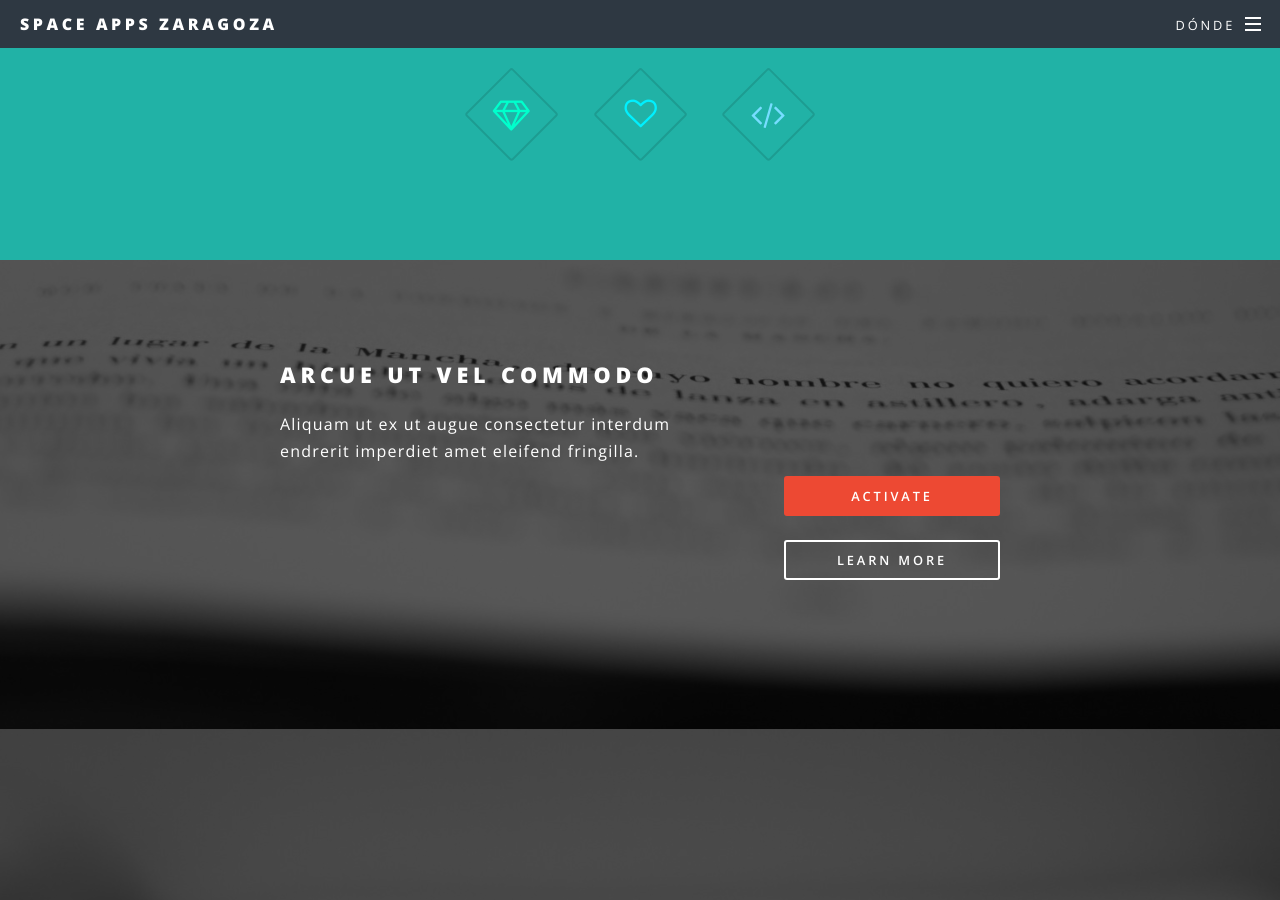
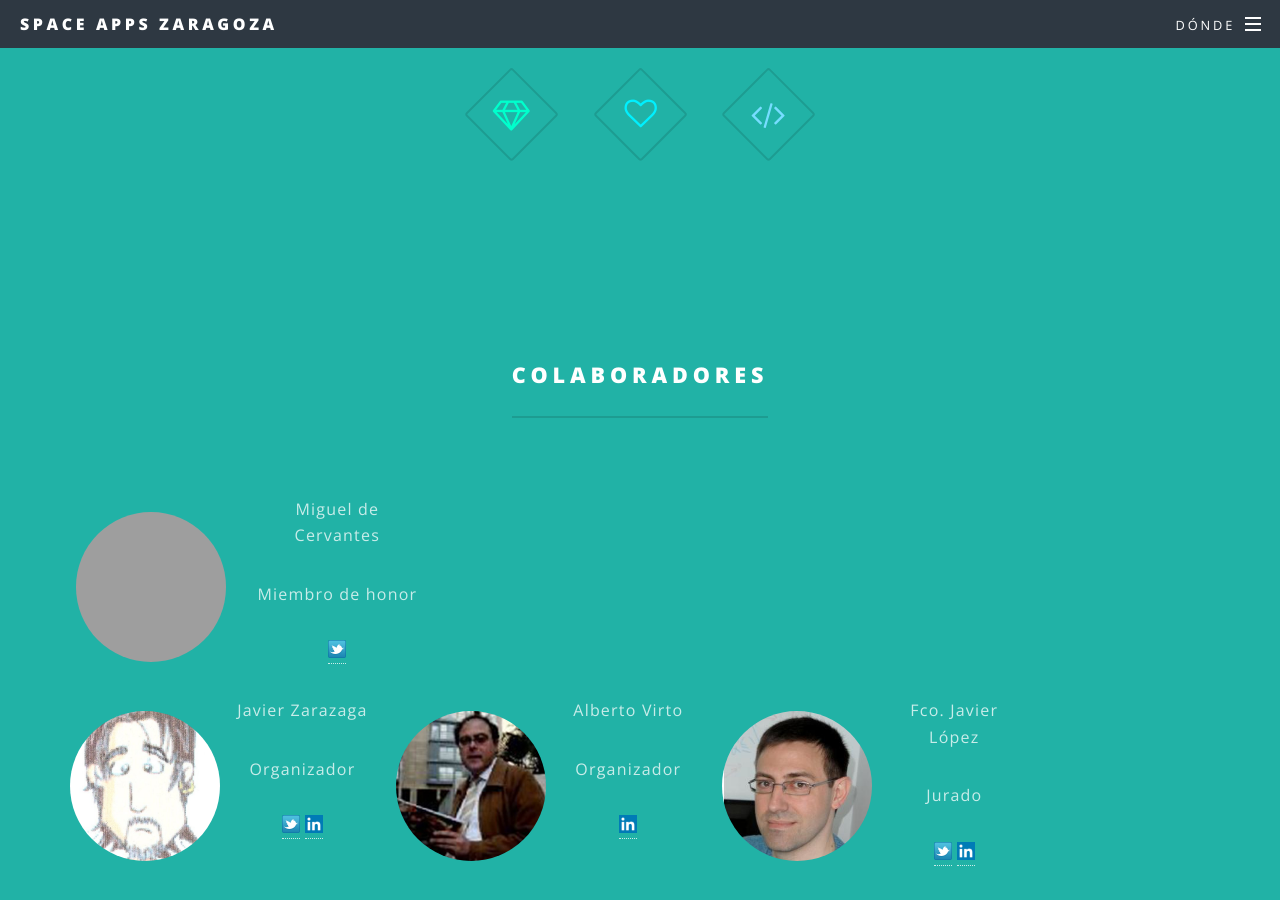
Before and after one commit to spaceappszgz/spaceappszgz.github.io, a Jekyll site: the page built from index.html, in a window 1280 px wide and 900 px high, scrolled down 1071 px. Built offline with Jekyll 4.4.1, drawn with Linux system fonts in a browser that asks for light colours; grey boxes are pictures that could not be loaded.

Commit message:
adding some more staff

```diff
--- a/css/main.scss
+++ b/css/main.scss
@@ -208,6 +208,21 @@ $baseurl: '{{ site.baseurl }}/images';
 	.align-right {
 		text-align: right;
 	}
+
+	.circular {
+  display: block;
+  width: 150px;
+  height: 150px;
+  margin-left:auto;
+  margin-right:auto;
+  margin-top: 10%;
+  background-size: cover;
+  background-repeat: no-repeat;
+  background-position: center center;
+  -webkit-border-radius: 99em;
+  -moz-border-radius: 99em;
+  border-radius: 99em;
+  }
 
 /* Section/Article */
 
--- a/index.html
+++ b/index.html
@@ -23,23 +25,15 @@ layout: landing
             title: 'Etopia'
         });
 
-
-
-
-map.set('styles', [
- {
+        map.set('styles', [{
             "featureType": "all",
             "elementType": "all",
-        "stylers": [
-            {
+            "stylers": [{
                 "saturation": -100
-            },
-            {
+            }, {
                 "gamma": 0.5
-            }
-        ]
-    }
-]);
+            }]
+        }]);
 
         marker.setMap(map);
     }
@@ -72,6 +66,74 @@ marker.setMap(map);
 					</section>
 
 				<!-- Two -->
+					<section id="colaboradores" class="wrapper style1 special">
+						<div class="container" id="colaboradores">
+  <div class="row" style="padding-bottom:5%;">
+    <div class="col-md-12">
+      							<header class="major">
+								<h2>Colaboradores<br /></h2>
+							</header>
+    </div>
+       <div class="row">
+      <div class="col-md-6">
+        <div class="circular" style="background-image: url('images/honor.jpg')">
+        </div>
+      </div>
+      <div class="col-md-6">
+        <div class="description">
+          <p class="name_colaborador">Miguel de Cervantes</p>
+          <p class ="role_colaborador"> Miembro de honor </p>
+          <p>
+            <a class="track" id="twitter_zarazaga" href="https://twitter.com/jazarso"><img style="height:18px; width:18px" src="images/twitter.png" alt="HTML5 Icon"></a>
+          </p>
+        </div>
+      </div>
+    </div>
+    <div class="row">
+      <div class="col-md-2">
+        <div class="circular" style="background-image: url('images/colaborador_1.jpg')">
+        </div>
+      </div>
+      <div class="col-md-2">
+        <div class="description">
+          <p class="name_colaborador">Javier Zarazaga</p>
+          <p class ="role_colaborador"> Organizador </p>
+          <p>
+            <a class="track" id="twitter_zarazaga" href="https://twitter.com/jazarso"><img style="height:18px; width:18px" src="images/twitter.png"></a>
+            <a class="track" id="linkedin_zarazaga" href="https://es.linkedin.com/in/fjzarazagasoria"><img style="height:18px; width:18px" src="images/linkedin.png" alt="HTML5 Icon"></a>
+          </p>
+        </div>
+      </div>
+      <div class="col-xs-18 col-md-2">
+        <div class="circular" style="background-image: url('images/pon_1.jpg');">
+        </div>
+      </div>
+      <div class="col-xs-18 col-md-2">
+        <div class="description">
+          <p class="name_colaborador">Alberto Virto</p>
+          <p class ="role_colaborador"> Organizador </p>
+          <p>
+            <a class="track" id="linkedin_virto" href="https://es.linkedin.com/pub/alberto-virto/1a/281/591"><img style="height:18px; width:18px" src="images/linkedin.png"></a>
+          </p>
+        </div>
+      </div>
+      <div class="col-md-2">
+        <div class="circular" style="background-image: url('images/juez_2.jpeg')">
+        </div>
+      </div>
+      <div class="col-md-2">
+        <div class="description">
+          <p class="name_colaborador">Fco. Javier López</p>
+          <p class ="role_colaborador"> Jurado </p>
+          <p>
+            <a class="track" id="twitter_pellicer" href="https://twitter.com/fjlopezpellicer"><img style="height:18px; width:18px" src="images/twitter.png" alt="HTML5 Icon"></a>
+            <a class="track" id="linkedin_pellicer" href="https://es.linkedin.com/in/franciscojlopezpellicer"><img style="height:18px; width:18px" src="images/linkedin.png"></a>
+          </p>
+        </div>
+      </div>
+
+    </div>
+					</section>
 
 				<!-- CTA -->
 					<section id="cta" class="wrapper style4">
```
Also changed, not shown: other parts of index.html (+4 -2 lines), images/colaborador_1.jpg (added), images/etopia_map.jpg (added), images/favicon.ico (added), images/favicon.png (added), images/juez_2.jpeg (added), images/linkedin.png (added), images/org_ayto_zaragoza.jpg (added), images/org_etopia.png (added), images/org_unizar.png (added), images/pon_1.jpg (added), images/twitter.png (added), 1 other file. Lines whose indentation alone changed are shown as unchanged.
